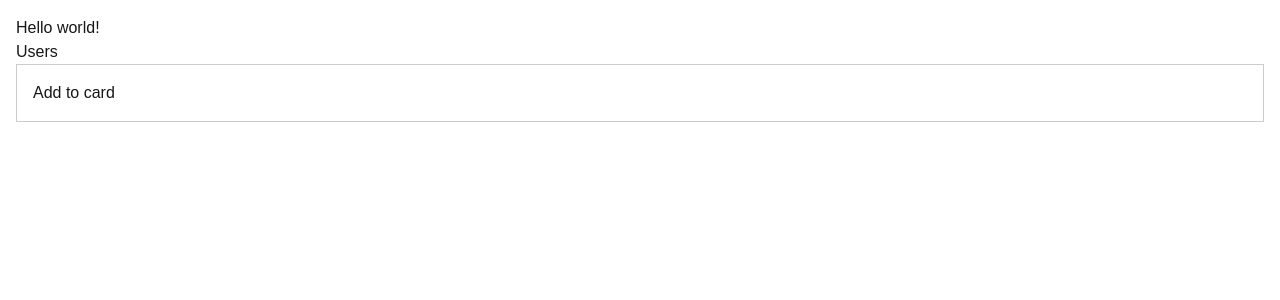
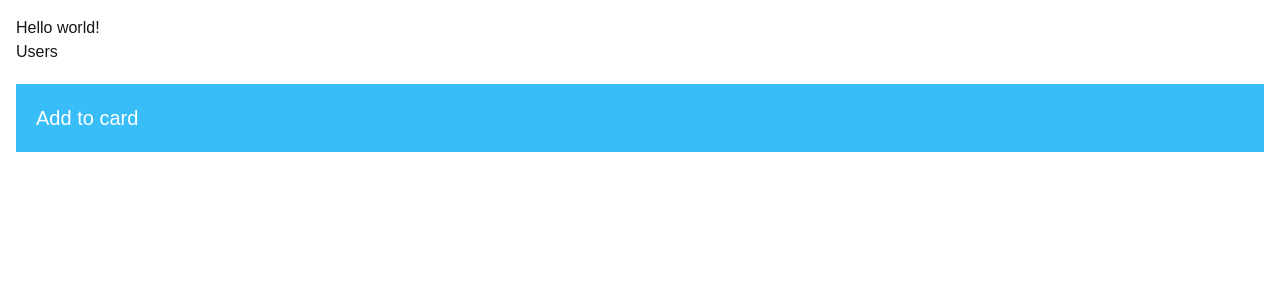
Before and after one commit to zoltan76szucs/next-course, a Next.js app: page / in a window 1280 px wide. Shown: the top 300 px of the page. Built offline with nearby package versions, Linux system fonts and the light colour scheme.

Commit message:
Tailwind CSS P17

```diff
--- a/app/components/ProductCard.module.css
+++ b/app/components/ProductCard.module.css
@@ -1,5 +1,4 @@
 .card {
-    padding: 1rem;
-    border: 1px solid #ccc;
-
+  padding: 1rem;
+  border: 1px solid #ccc;
 }
--- a/app/components/ProductCard.tsx
+++ b/app/components/ProductCard.tsx
@@ -1,11 +1,11 @@
 import React from "react";
 import AddToCart from "./AddToCart";
 
-import styles  from './ProductCard.module.css';
+
 
 const ProductCard = () => {
   return (
-    <div className={styles.card}>
+    <div className='p-5 my-5 bg-sky-400 text-white text-xl hover:bg-sky-500'>
       <AddToCart></AddToCart>
     </div>
   );
```
